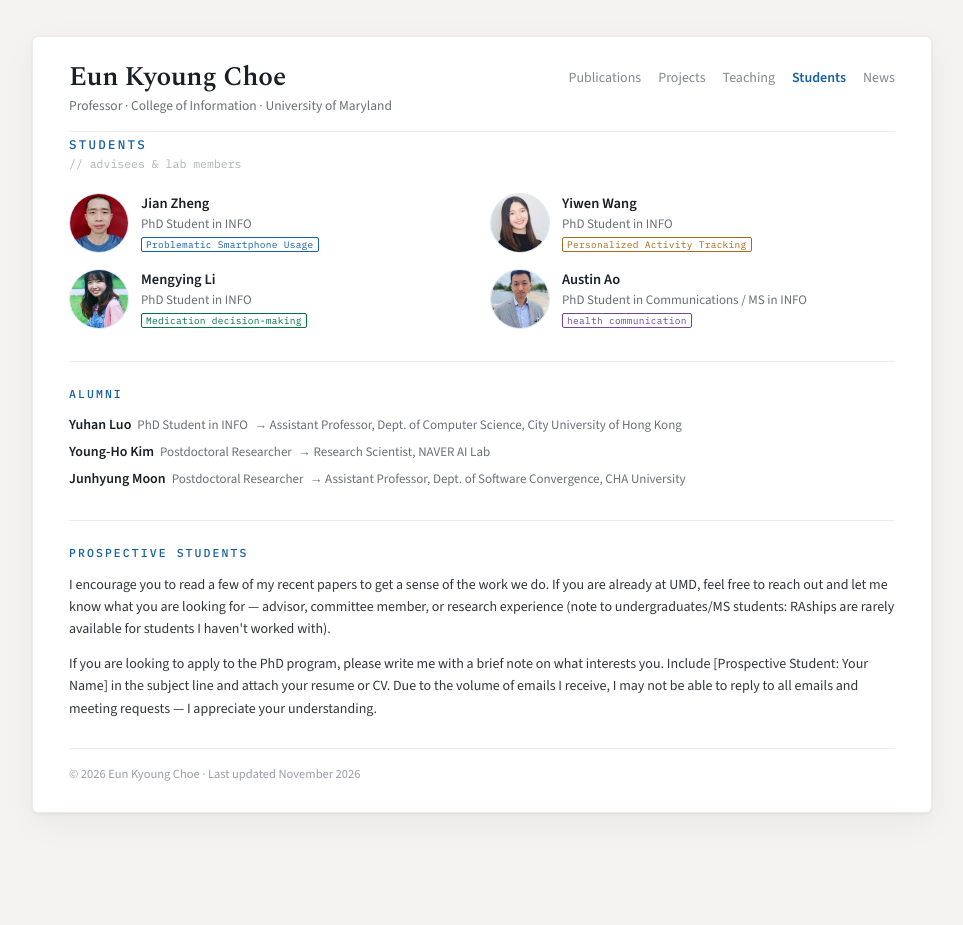
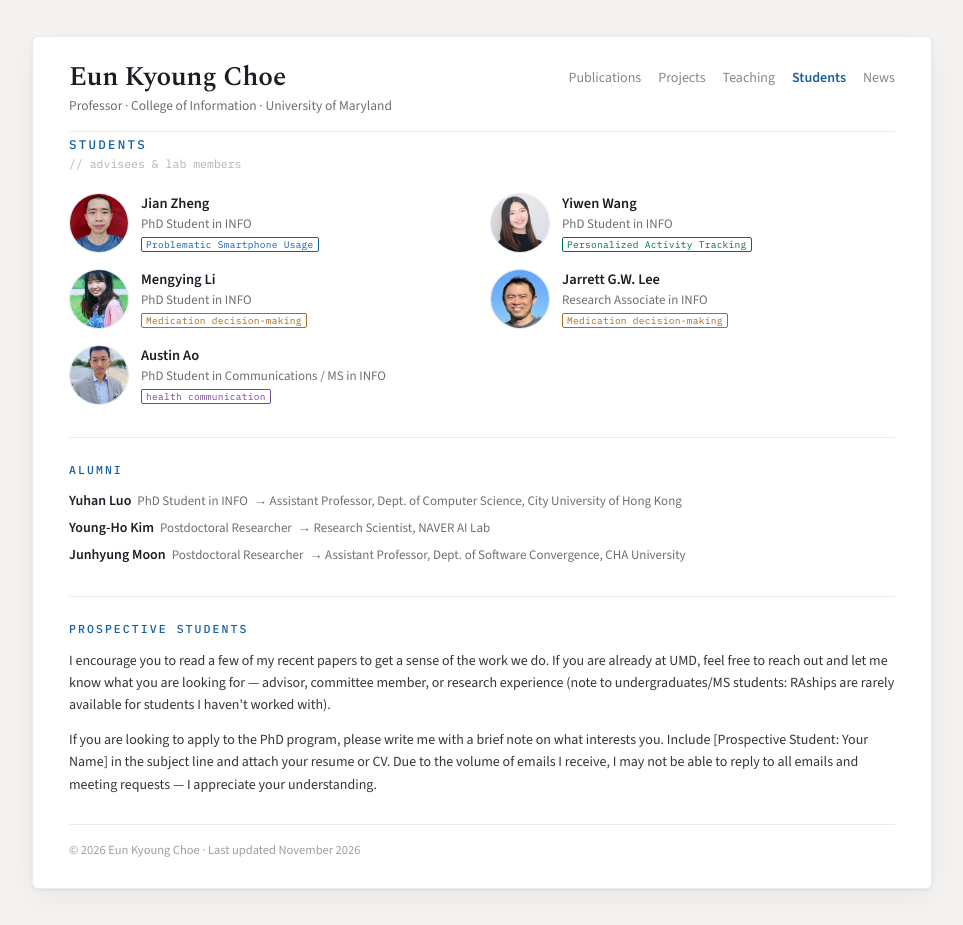
Before and after one commit to ekchoe/ekchoe.github.io, a Jekyll site: the page built from students.html, in a window 1280 px wide. Shown: the whole page, without its empty margins (158-1121 px from the left). Built offline with Jekyll 4.4.1, drawn with Linux system fonts in a browser that asks for light colours; before the commit the page ends 900 px from its top, so only the background shows below that.

Commit message:
Update website content

```diff
--- a/_data/students.yml
+++ b/_data/students.yml
@@ -16,6 +16,12 @@
 - name: "Mengying Li"
   role: "PhD Student in INFO"
   photo: "li.jpg"
+  url: ""
+  keywords:
+    - Medication decision-making
+- name: "Jarrett G.W. Lee"
+  role: "Research Associate in INFO"
+  photo: "lee.png"
   url: ""
   keywords:
     - Medication decision-making
--- a/assets/css/style.css
+++ b/assets/css/style.css
@@ -309,6 +309,12 @@ hr { border: 0; border-top: 1px solid var(--rule); margin: 20px 0; }
 .skw-4 { color: oklch(0.48 0.13 310); }   /* purple */
 .skw-5 { color: oklch(0.48 0.13 20);  }   /* rose */
 
+/* keyword-based colors (consistent per theme) */
+.skw-problematic-smartphone-usage  { color: oklch(0.48 0.13 252); }  /* blue */
+.skw-personalized-activity-tracking { color: oklch(0.48 0.13 160); } /* teal */
+.skw-medication-decision-making    { color: oklch(0.58 0.12 64);  }  /* amber */
+.skw-health-communication          { color: oklch(0.48 0.13 310); }  /* purple */
+
 .post-list .post-item { padding: 16px 0; border-top: 1px solid var(--rule-soft); }
 .post-list .post-item:first-child { border-top: 0; }
 .post-list .post-title { font-family: var(--serif); font-size: 19px; font-weight: 600; color: var(--ink); }
--- a/students.html
+++ b/students.html
@@ -21,7 +21,7 @@ permalink: /students/
       <div class="srole">{{ s.role }}</div>
       {%- if s.keywords and s.keywords.size > 0 -%}
       <div class="skeywords">
-        {%- for kw in s.keywords -%}<span class="skw {% cycle 'skw-1','skw-2','skw-3','skw-4','skw-5' %}">{{ kw }}</span>{%- endfor -%}
+        {%- for kw in s.keywords -%}<span class="skw skw-{{ kw | downcase | replace: ' ', '-' | replace: '/', '-' | replace: "'", '' }}">{{ kw }}</span>{%- endfor -%}
       </div>
       {%- endif -%}
     </div>
```
Also changed, not shown: assets/img/students/lee.png (added).
